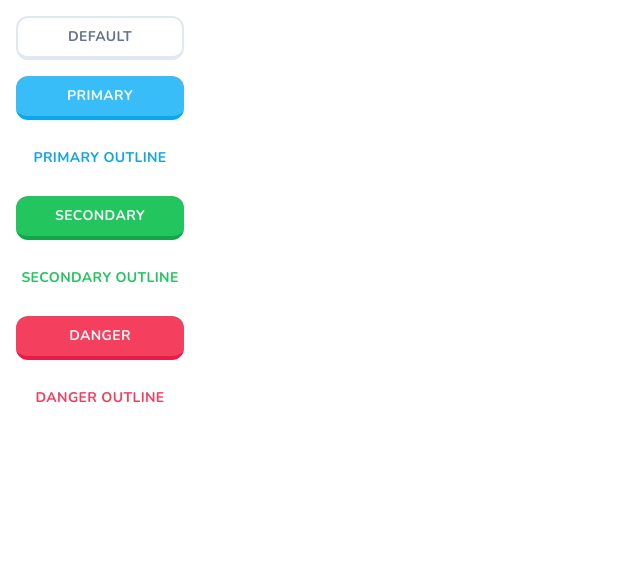
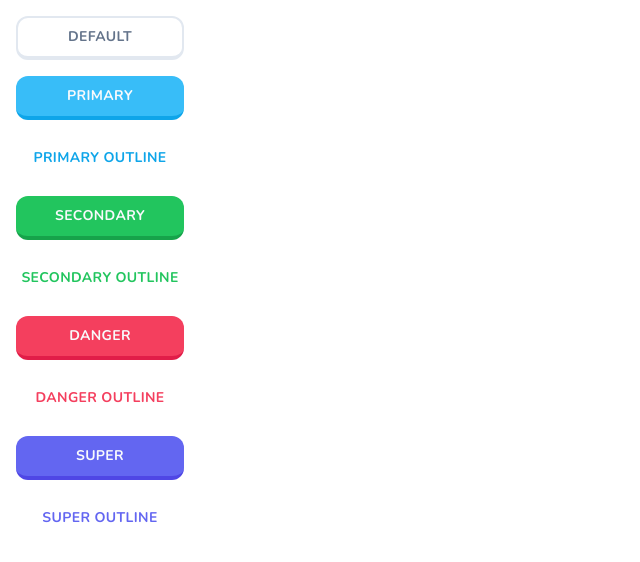
Before and after one commit to AkinAkinbobola/duolingo, a Next.js app: page /buttons in a window 1280 px wide. Shown: the top 562 px of the page, without its empty margins (0-640 px from the left). Built offline with nearby package versions, Linux system fonts and the light colour scheme.

Commit message:
Add super button variants

```diff
--- a/app/buttons/page.tsx
+++ b/app/buttons/page.tsx
@@ -10,6 +10,8 @@ const ButtonsPage = () => {
             <Button variant={"secondaryOutline"}>Secondary Outline</Button>
             <Button variant={"danger"}>Danger</Button>
             <Button variant={"dangerOutline"}>Danger Outline</Button>
+            <Button variant={"super"}>Super</Button>
+            <Button variant={"superOutline"}>Super Outline</Button>
         </div>
     );
 };
--- a/components/ui/button.tsx
+++ b/components/ui/button.tsx
@@ -15,7 +15,9 @@ const buttonVariants = cva(
                 secondary: "bg-green-500 text-primary-foreground hover:bg-green-500/90 border-green-600 border-b-4 active:border-b-0",
                 secondaryOutline: "bg-white text-green-500 hover:bg-slate-100",
                 danger: "bg-rose-500 text-primary-foreground hover:bg-rose-500/90 border-rose-600 border-b-4 active:border-b-0",
-                dangerOutline: "bg-white text-rose-500 hover:bg-slate-100"
+                dangerOutline: "bg-white text-rose-500 hover:bg-slate-100",
+                super: "bg-indigo-500 text-primary-foreground hover:bg-indigo-500/90 border-indigo-600 border-b-4 active:border-b-0",
+                superOutline: "bg-white text-indigo-500 hover:bg-slate-100",
             },
             size: {
                 default: "h-11 px-4 py-2",
```
